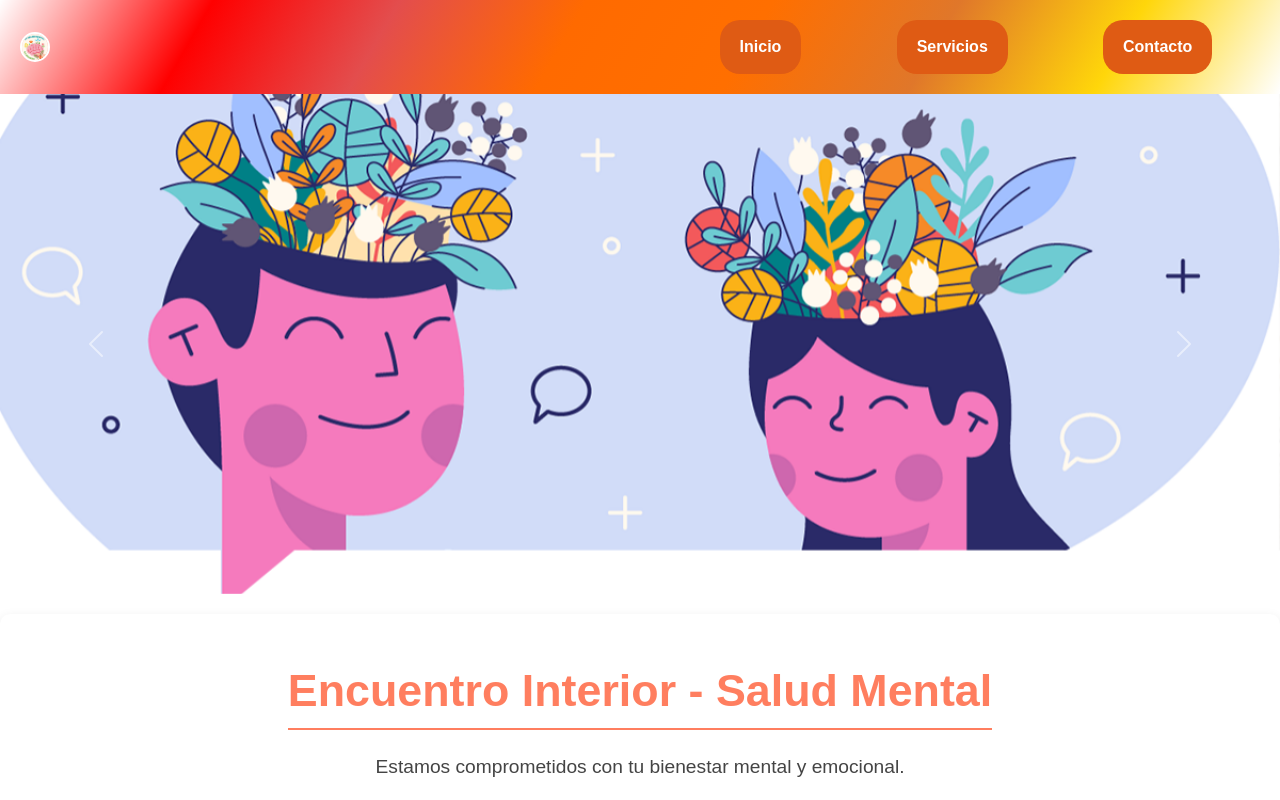
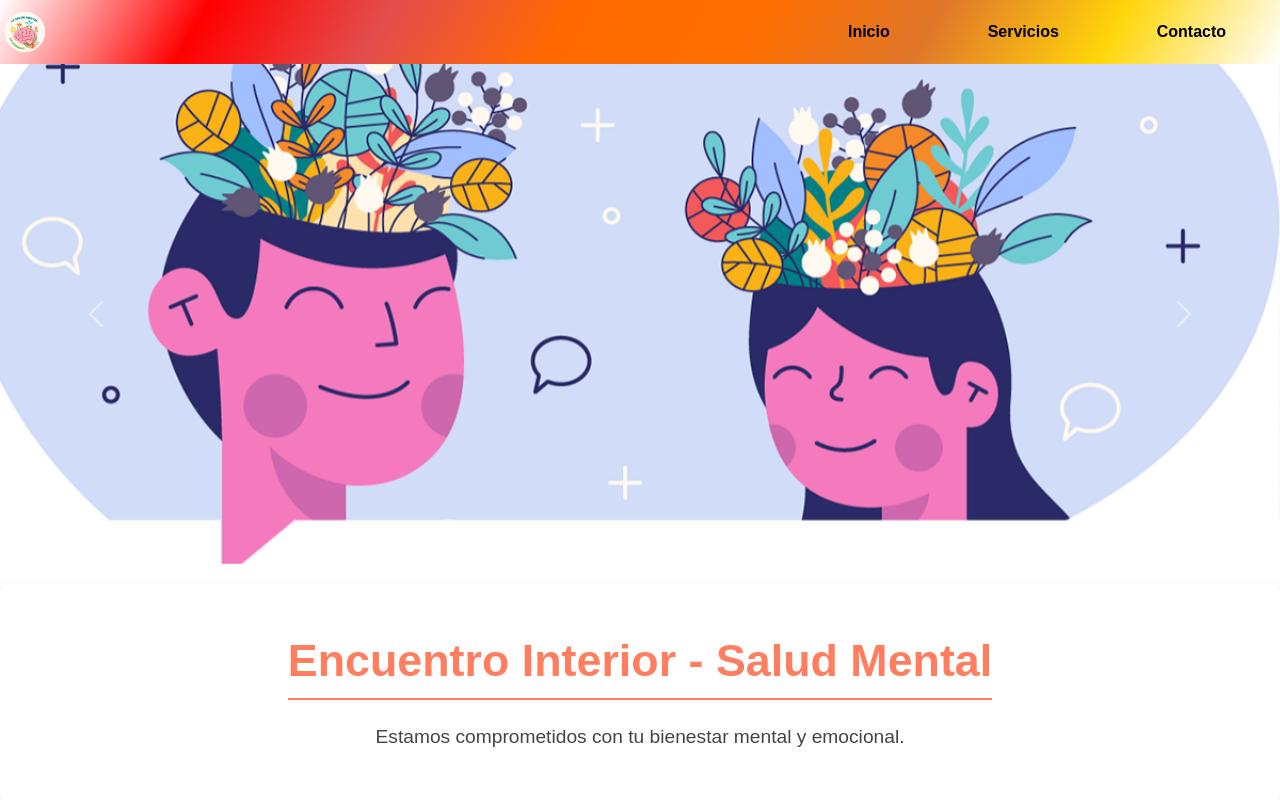
Before and after one commit to estebankaraputny/Curso-de-desarrollo-web-inicial, a plain HTML site: page páginaDeEjemplo/index.html in a window 1280 px wide. Shown: the top 800 px of the page. Drawn offline with nearby package versions, Linux system fonts and the light colour scheme.

Commit message:
:tada: Add: new styles in the page

```diff
--- a/páginaDeEjemplo/styles/style.css
+++ b/páginaDeEjemplo/styles/style.css
@@ -14,14 +14,14 @@ body {
     display: flex;
     justify-content: space-between;
     align-items: center;
-    padding: 20px;
+    padding: 5px;
     background-image:linear-gradient(-60deg, transparent, #ffd60a 14%, #e0772a 28%, #ff6f00 42%, #ff6a00 56%, #e34d4d 70%, #ff0000 84%, rgb(255 9 0 / 0%)); /* Degradado de colores cálidos */
     box-shadow: 0 4px 8px rgba(0, 0, 0, 0.1); /* Sombra sutil */
 }
 
 .logo {
-    width: 30px;
-    height: 30px;
+    width: 40px;
+    height: 40px;
     object-fit: cover;
     border-radius: 50%;
     border: 2px solid #fff; /* Borde blanco alrededor del logo */
@@ -30,7 +30,7 @@ body {
 .list-link {
     list-style: none;
     display: flex;
-    width: 50%;
+    width: 40%;
     justify-content: space-around;
     align-items: center;
     margin: 0;
@@ -42,8 +42,7 @@ body {
 
 .boton-nav {
     text-decoration: none;
-    background-color: #df5b14; /* Color de fondo de los botones */
-    color: #ffffff;
+    color: #000000;
     font-weight: 600;
     padding: 15px 20px; /* Espaciado mejorado */
     border-radius: 20px; /* Bordes más redondeados */
```
